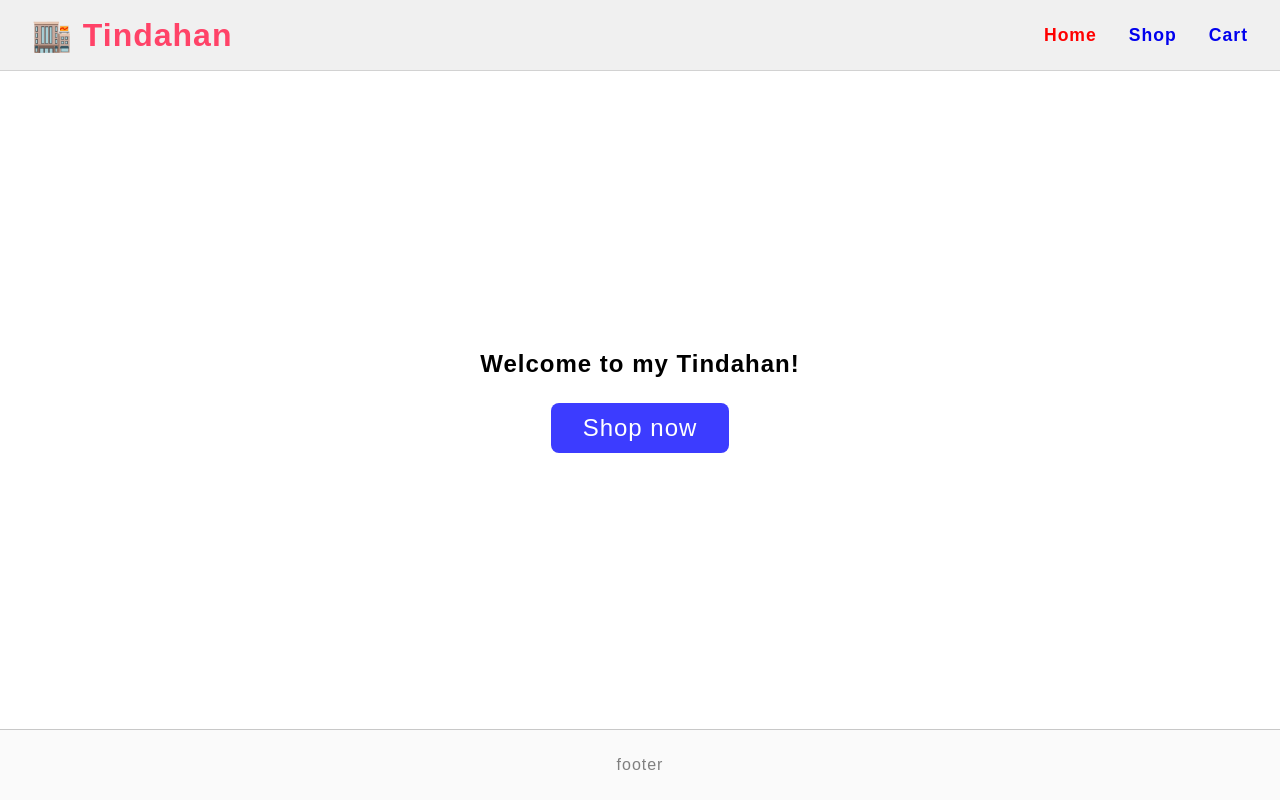
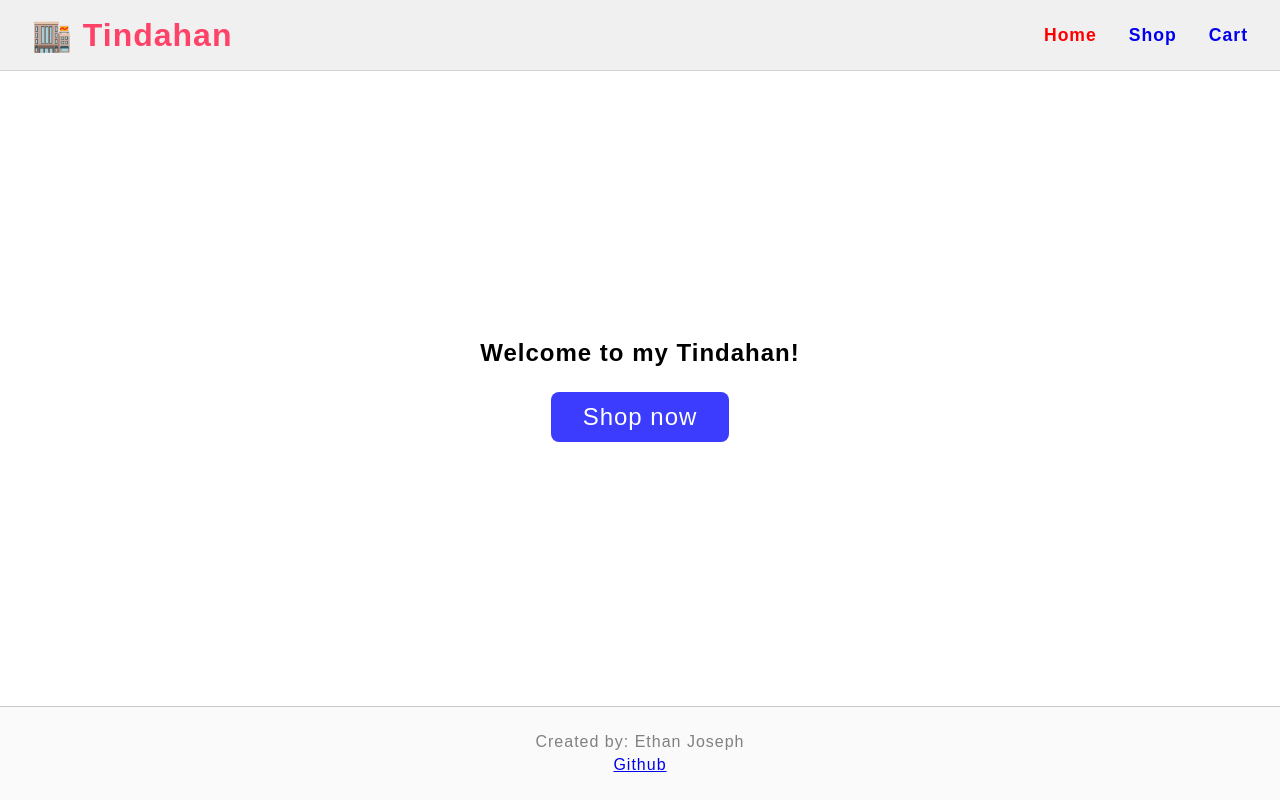
Before and after one commit to etanyosef/shopping-cart, a React (Vite) app: page / in a window 1280 px wide. Built offline with nearby package versions, Linux system fonts and the light colour scheme.

Commit message:
add footer content

```diff
--- a/src/components/Footer.jsx
+++ b/src/components/Footer.jsx
@@ -1,7 +1,8 @@
 export default function Footer() {
     return (
         <footer>
-            <p>footer</p>
+            <p>Created by: Ethan Joseph</p>
+            <p><a href="https://github.com/etanyosef/shopping-cart">Github</a></p>
         </footer>
     )
 }
```
